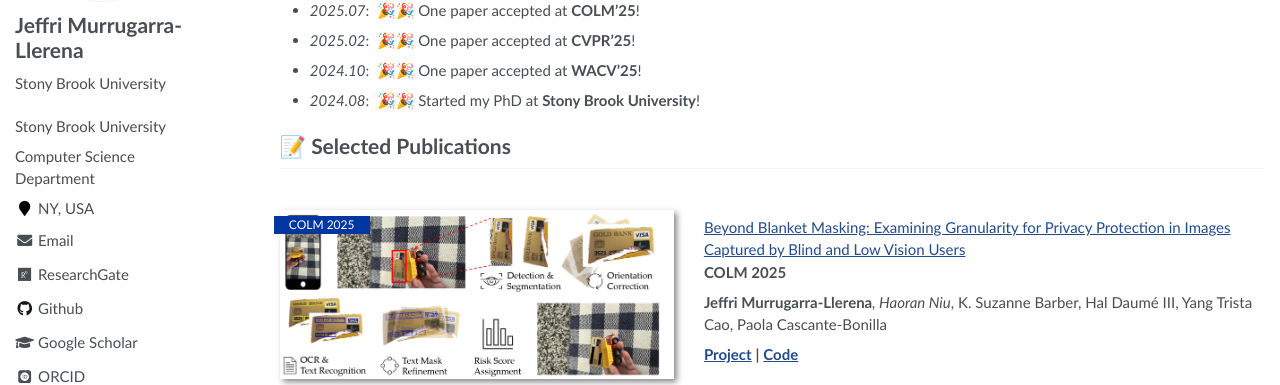
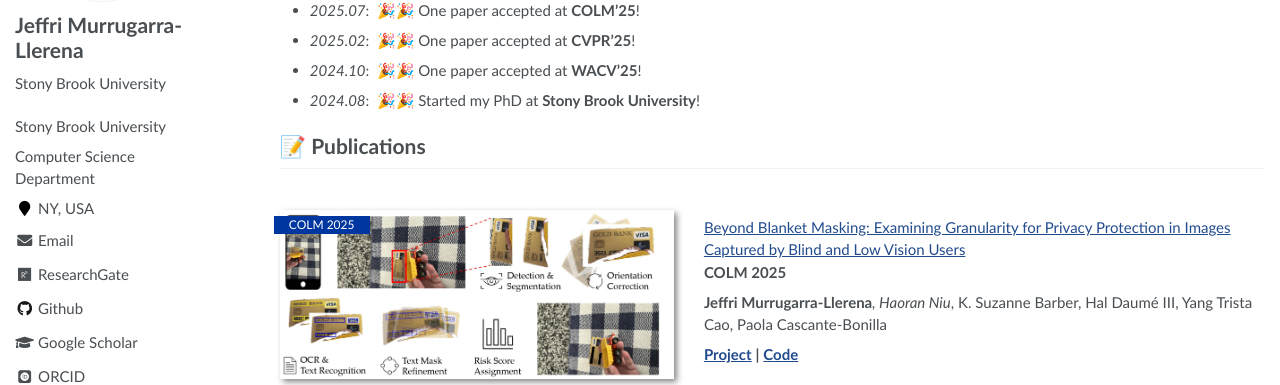
Before and after one commit to Artcs1/Artcs1.github.io, a Jekyll site: the page built from _pages/about.md, in a window 1280 px wide and 900 px high. Shown: the part 310-695 px from the top of the window. Built offline with Jekyll 4.4.1, drawn with Linux system fonts in a browser that asks for light colours; some web fonts are replaced.

Commit message:
Update about.md

```diff
--- a/_pages/about.md
+++ b/_pages/about.md
@@ -31,7 +31,7 @@ In 2022, I obtained my Master's in Computer Science from <a href="http://www.ufr
 - *2024.10*: &nbsp;🎉🎉 One paper accepted at **WACV'25**!
 - *2024.08*: &nbsp;🎉🎉 Started my PhD at **Stony Brook University**!
 
-# 📝 Selected Publications
+# 📝 Publications
 
 
 <div class='paper-box'><div class='paper-box-image'><div><div class="badge">COLM 2025</div><img src='images/colm2025.jpg' alt="COLM2025" width="100%"></div></div>
```
